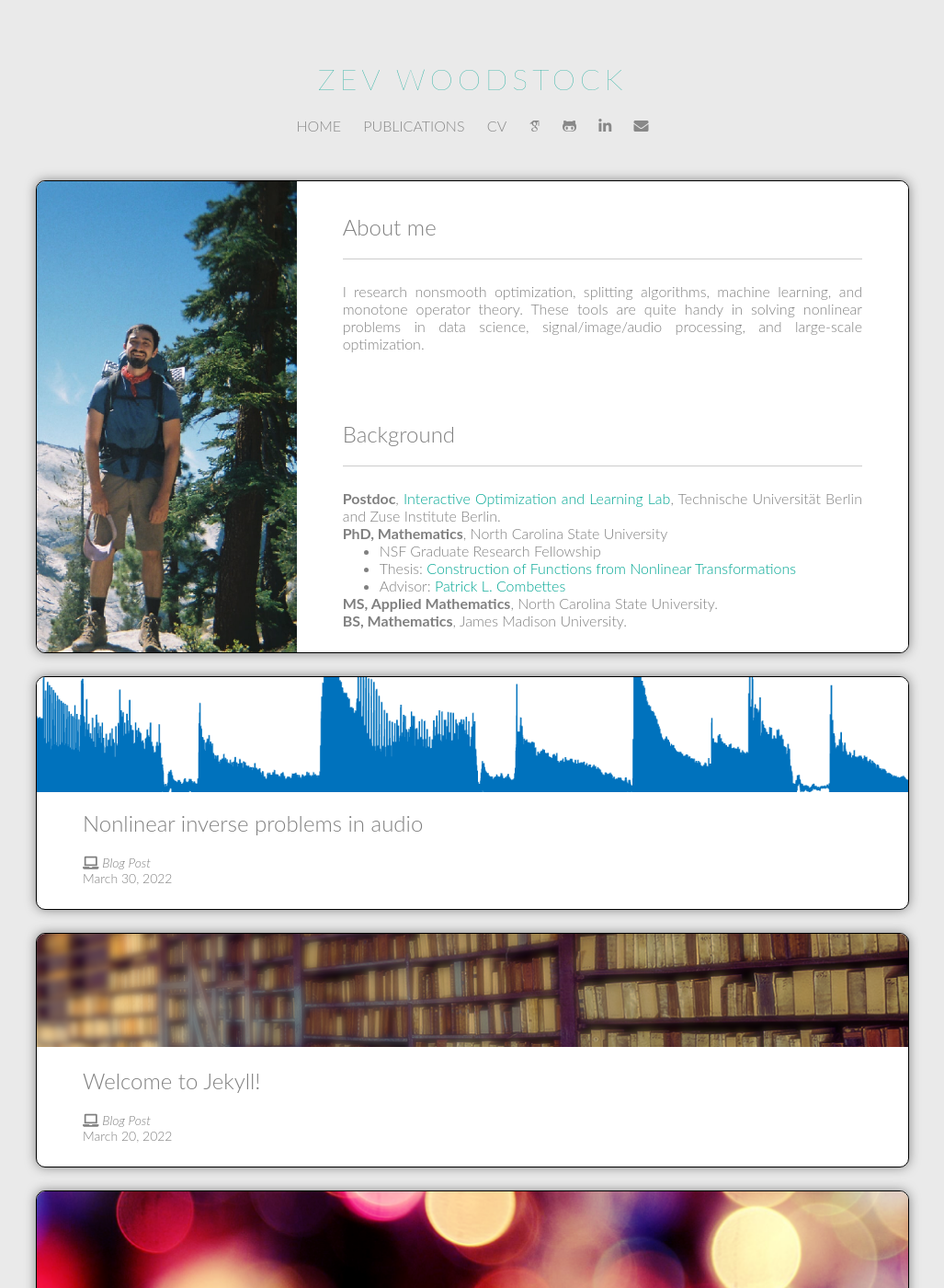
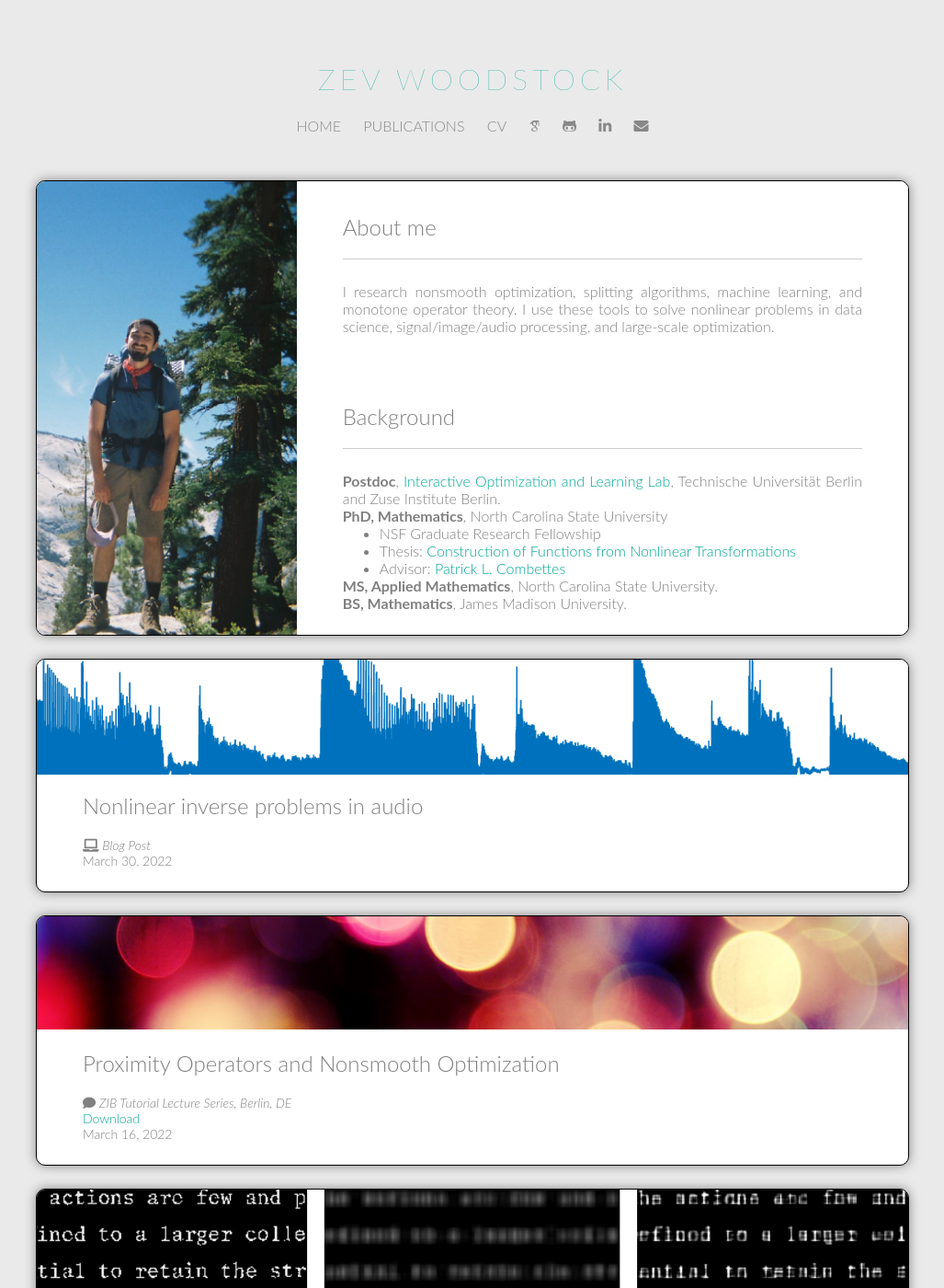
Before and after one commit to zevwoodstock/zevwoodstock.github.io, a Jekyll site: the page built from index.html, in a window 1280 px wide and 1400 px high. Shown: the whole window at 92% size, without its empty margins (126-1153 px from the left). Built offline with Jekyll 4.4.1, drawn with Linux system fonts in a browser that asks for light colours; some web fonts are replaced; the list of posts is cut into pages by our own code; some of the changed text lies outside the part shown.

Commit message:
overwriting default GH-pages posts

```diff
--- a/index.html
+++ b/index.html
@@ -31,9 +31,9 @@ title: Posts
 
 	    <p>
 I research nonsmooth optimization, splitting algorithms, machine
-learning, and monotone operator theory. These tools are quite handy
-in solving nonlinear problems in data science, signal/image/audio
-processing, and large-scale optimization.
+learning, and monotone operator theory. I use these tools to solve
+nonlinear problems in data science, signal/image/audio processing,
+and large-scale optimization.
 	    </p>
 
             <br><br>
```
Also changed, not shown: 404.html (deleted, +0 -25 lines), _posts/2022-03-20-welcome-to-jekyll.markdown (deleted, +0 -29 lines).
